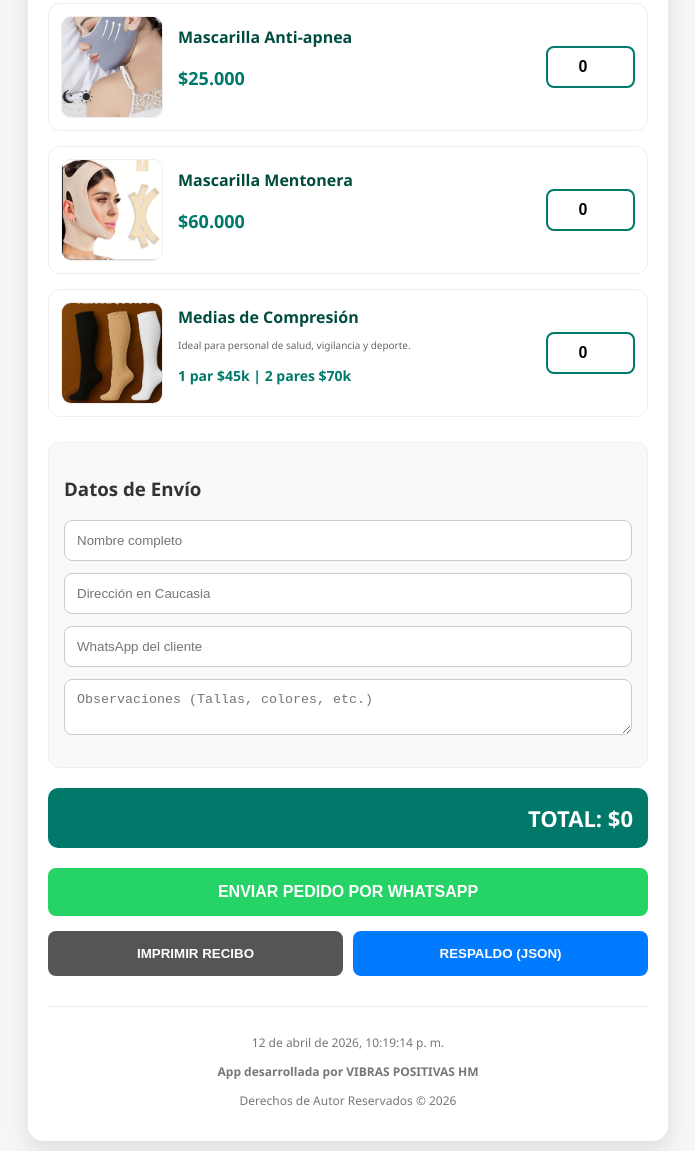
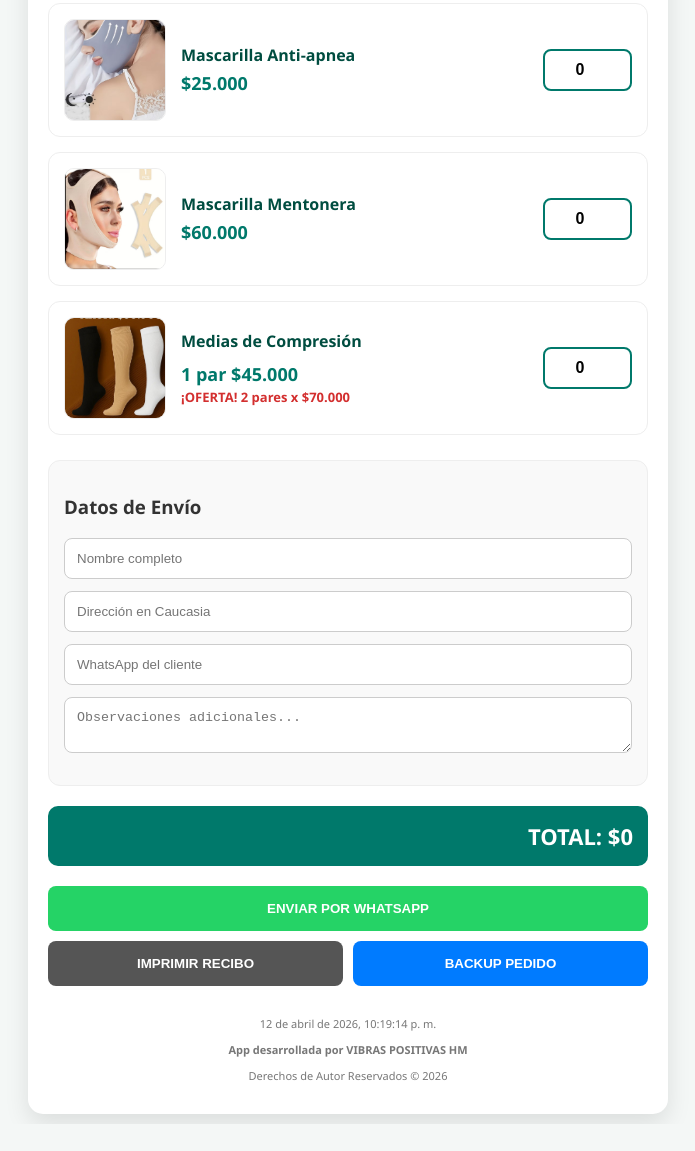
Before and after one commit to haroldco45/meddix-health, a plain HTML site: page index.html in a window 1280 px wide. Shown: the part 346-1497 px from the top of the page, without its empty margins (292-987 px from the left). After the commit the page ends 1470 px from the top, so only its background shows below. Drawn offline with Linux system fonts and the light colour scheme.

Commit message:
Update index.html

```diff
--- a/index.html
+++ b/index.html
@@ -52,7 +52,7 @@
             display: flex;
             align-items: center;
             gap: 15px;
-            padding: 12px;
+            padding: 15px;
             border: 1px solid #eee;
             border-radius: 12px;
             background: #fff;
@@ -66,9 +66,34 @@
             border: 1px solid #eee;
         }
 
-        .product-info { flex-grow: 1; }
+        .product-info {
+            flex-grow: 1;
+            display: flex;
+            flex-direction: column;
+            justify-content: center;
+        }
+
         .product-info h4 { margin: 0 0 5px 0; font-size: 16px; color: var(--secondary); }
-        .price { color: var(--primary); font-weight: bold; font-size: 18px; }
+
+        /* Ajuste para que el precio no se vea "apelluzcado" */
+        .price-container {
+            margin-top: 5px;
+        }
+
+        .price {
+            color: var(--primary);
+            font-weight: bold;
+            font-size: 18px;
+            display: block;
+        }
+
+        .promo-text {
+            font-size: 13px;
+            color: #d32f2f;
+            font-weight: 600;
+            margin-top: 2px;
+            display: block;
+        }
 
         .qty-input {
             width: 65px;
@@ -120,26 +145,23 @@
             border-radius: 8px;
             font-weight: bold;
             cursor: pointer;
-            transition: 0.3s;
             text-transform: uppercase;
         }
 
-        .btn-ws { background: var(--accent); color: white; grid-column: span 2; font-size: 16px; margin-bottom: 5px; }
+        .btn-ws { background: var(--accent); color: white; grid-column: span 2; }
         .btn-print { background: #555; color: white; }
         .btn-backup { background: #007bff; color: white; }
 
         footer {
             text-align: center;
             margin-top: 30px;
-            padding-top: 15px;
-            border-top: 1px solid #eee;
-            font-size: 12px;
+            font-size: 11px;
             color: #777;
         }
 
         @media print {
             .no-print { display: none; }
-            .app-container { box-shadow: none; border: 1px solid #000; width: 100%; }
+            .app-container { box-shadow: none; border: none; width: 100%; }
         }
     </style>
 </head>
@@ -153,10 +175,10 @@
 
     <div class="product-list no-print">
         <div class="product-item">
-            <img src="mascarilla.jpeg" alt="Mascarilla Anti-apnea">
+            <img src="mascarilla.jpeg" alt="Anti-apnea">
             <div class="product-info">
                 <h4>Mascarilla Anti-apnea</h4>
-                <p class="price">$25.000</p>
+                <span class="price">$25.000</span>
             </div>
             <input type="number" id="q_apnea" class="qty-input" min="0" value="0" onchange="calcular()">
         </div>
@@ -165,17 +187,19 @@
             <img src="menton1.jpeg" alt="Mentonera">
             <div class="product-info">
                 <h4>Mascarilla Mentonera</h4>
-                <p class="price">$60.000</p>
+                <span class="price">$60.000</span>
             </div>
             <input type="number" id="q_menton" class="qty-input" min="0" value="0" onchange="calcular()">
         </div>
 
         <div class="product-item">
-            <img src="medias.jpeg" alt="Medias de Compresión">
+            <img src="medias.jpeg" alt="Medias">
             <div class="product-info">
                 <h4>Medias de Compresión</h4>
-                <p style="font-size: 10px; color: #666; margin-bottom: 5px;">Ideal para personal de salud, vigilancia y deporte.</p>
-                <p class="price" style="font-size: 14px;">1 par $45k | 2 pares $70k</p>
+                <div class="price-container">
+                    <span class="price">1 par $45.000</span>
+                    <span class="promo-text">¡OFERTA! 2 pares x $70.000</span>
+                </div>
             </div>
             <input type="number" id="q_medias" class="qty-input" min="0" value="0" onchange="calcular()">
         </div>
@@ -186,7 +210,7 @@
         <input type="text" id="nombre" placeholder="Nombre completo">
         <input type="text" id="direccion" placeholder="Dirección en Caucasia">
         <input type="tel" id="whatsapp" placeholder="WhatsApp del cliente">
-        <textarea id="obs" placeholder="Observaciones (Tallas, colores, etc.)"></textarea>
+        <textarea id="obs" placeholder="Observaciones adicionales..."></textarea>
     </div>
 
     <div class="total-box">
@@ -194,9 +218,9 @@
     </div>
 
     <div class="actions no-print">
-        <button class="btn-ws" onclick="enviarWS()">ENVIAR PEDIDO POR WHATSAPP</button>
+        <button class="btn-ws" onclick="enviarWS()">ENVIAR POR WHATSAPP</button>
         <button class="btn-print" onclick="window.print()">IMPRIMIR RECIBO</button>
-        <button class="btn-backup" onclick="hacerBackup()">RESPALDO (JSON)</button>
+        <button class="btn-backup" onclick="hacerBackup()">BACKUP PEDIDO</button>
     </div>
 
     <footer>
@@ -246,10 +270,10 @@
         if(data.qMenton > 0) mensaje += `- Masc. Mentonera: ${data.qMenton} und.%0A`;
         if(data.qMedias > 0) mensaje += `- Medias Compresión: ${data.qMedias} pares%0A`;
 
-        if(obs) mensaje += `%0A*Observaciones:* ${obs}%0A`;
+        if(obs) mensaje += `%0A*Obs:* ${obs}%0A`;
         mensaje += `%0A*TOTAL: $${data.total.toLocaleString()}*%0A`;
         mensaje += `--------------------------%0A`;
-        mensaje += `_Desarrollado por VIBRAS POSITIVAS HM_`;
+        mensaje += `_VIBRAS POSITIVAS HM_`;
 
         window.open(`https://wa.me/573122978360?text=${mensaje}`);
     }
@@ -263,7 +287,7 @@
         const blob = new Blob([JSON.stringify(registro)], {type: "application/json"});
         const link = document.createElement("a");
         link.href = URL.createObjectURL(blob);
-        link.download = `backup_meddix_${Date.now()}.json`;
+        link.download = `pedido_meddix.json`;
         link.click();
     }
 
```
